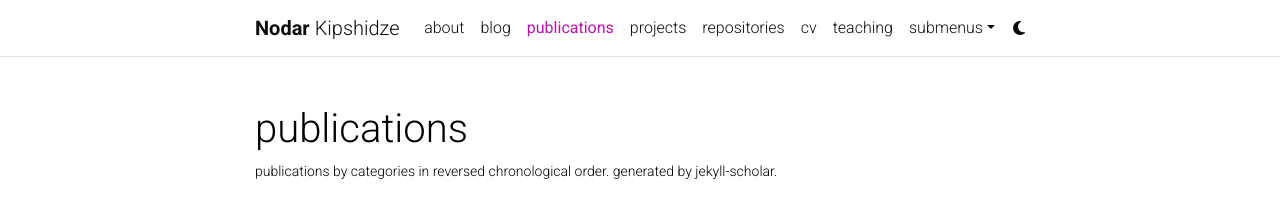
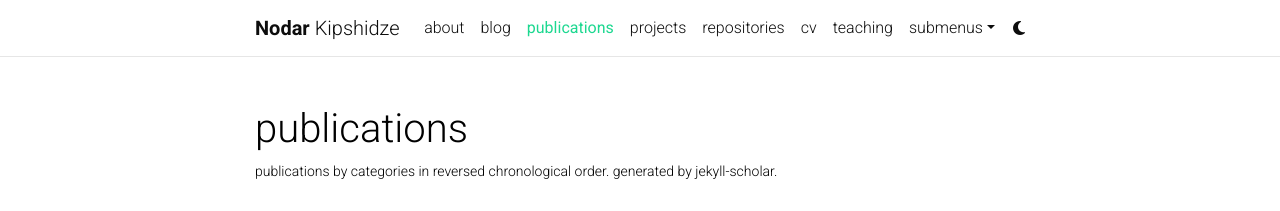
Before and after one commit to nodar-k/nodar-k.github.io, a Jekyll site: the page built from _pages/publications.md, in a window 1280 px wide. Shown: the top 211 px of the page. Built offline with Jekyll 4.4.1, drawn with Linux system fonts in a browser that asks for light colours; full-size pictures stand in for the smaller copies a plugin makes; comment, search, counter and statistics services are not loaded; a style sheet for code colours, icons or effects is not loaded; grey boxes are pictures that could not be loaded.

Commit message:
update color scheme

```diff
--- a/_sass/_themes.scss
+++ b/_sass/_themes.scss
@@ -7,8 +7,8 @@
   --global-code-bg-color: #{$code-bg-color-light};
   --global-text-color: #{$black-color};
   --global-text-color-light: #{$grey-color};
-  --global-theme-color: #{$purple-color};
-  --global-hover-color: #{$purple-color};
+  --global-theme-color: #{$green-color-bright};
+  --global-hover-color: #{$green-color-bright};
   --global-hover-text-color: #{$white-color};
   --global-footer-bg-color: #{$grey-color-dark};
   --global-footer-text-color: #{$grey-color-light};
```
